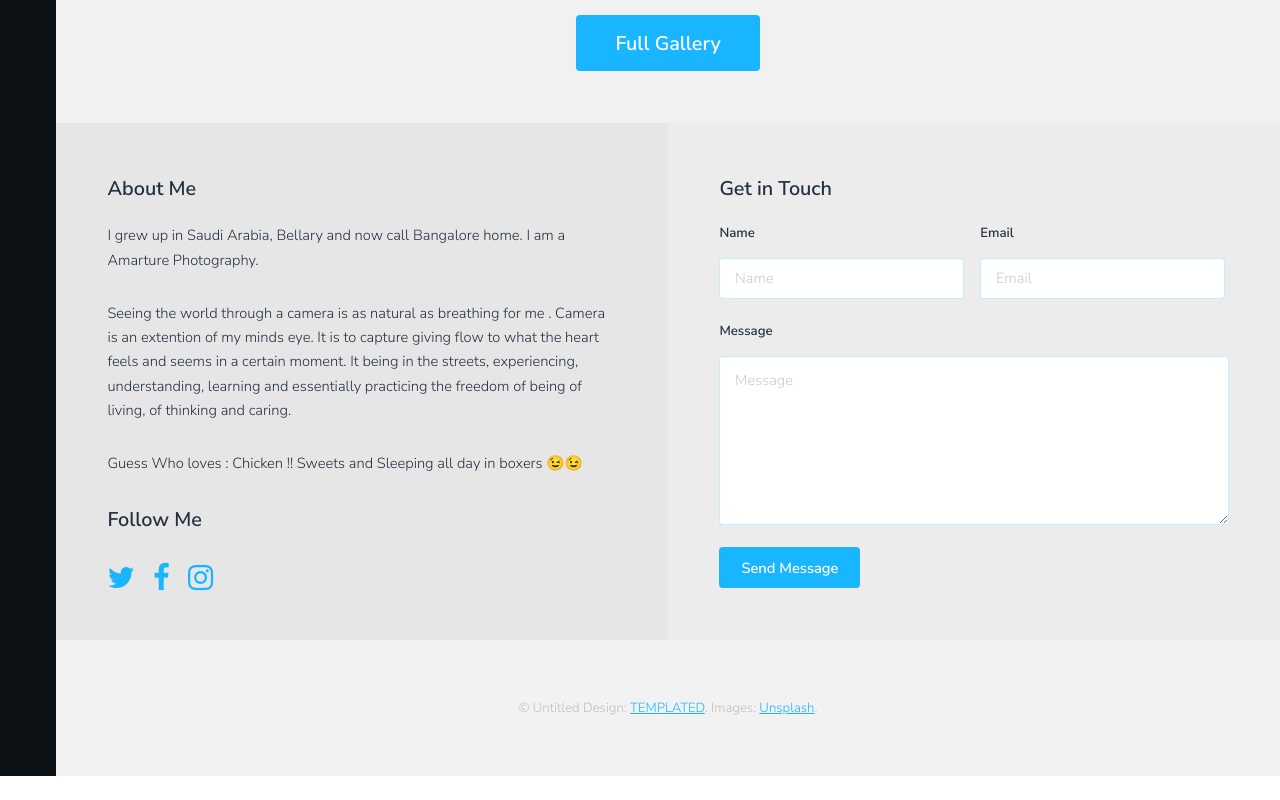
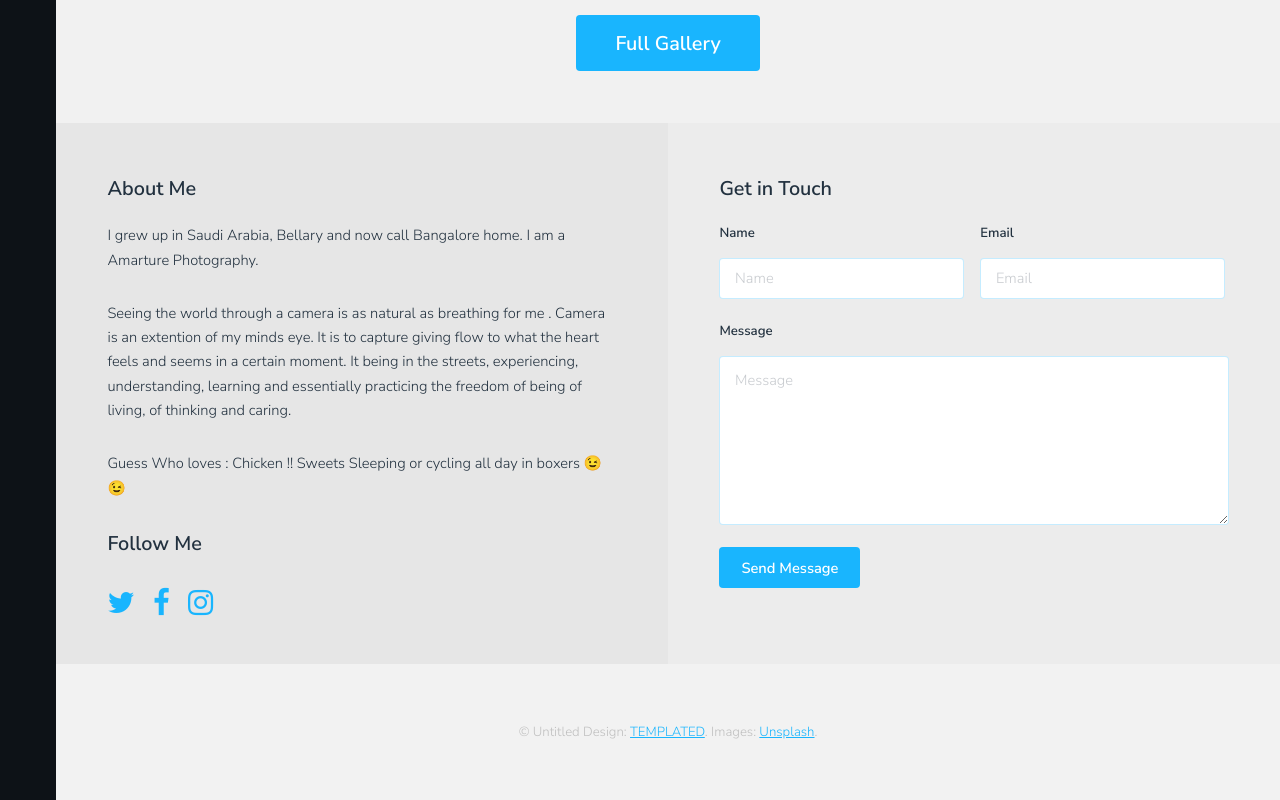
Before and after one commit to attahkhan016/fotokurious, a plain HTML site: page index.html in a window 1280 px wide. Shown: the part 1320-2120 px from the top of the page. Before the commit the page ends 2096 px from the top, so only its background shows below. Drawn offline with Linux system fonts and the light colour scheme.

Commit message:
follow me

```diff
--- a/index.html
+++ b/index.html
@@ -87,7 +87,7 @@
 									<p>Seeing the world through a camera is as natural as breathing for me . Camera is an extention of my minds eye. It is to capture giving flow to what the heart feels and seems in a certain moment. It being in the streets, experiencing, understanding, learning and essentially practicing the freedom of being of living, of thinking and caring.
 									</p>
 									<p>Guess Who loves :
-									Chicken !! Sweets and Sleeping all day in boxers 😉😉 </p>
+									Chicken !! Sweets Sleeping or cycling all day in boxers 😉😉 </p>
 									<h3>Follow Me</h3>
 									<ul class="icons">
 										<li><a href="#" class="icon fa-twitter"><span class="label">Twitter</span></a></li>
```
